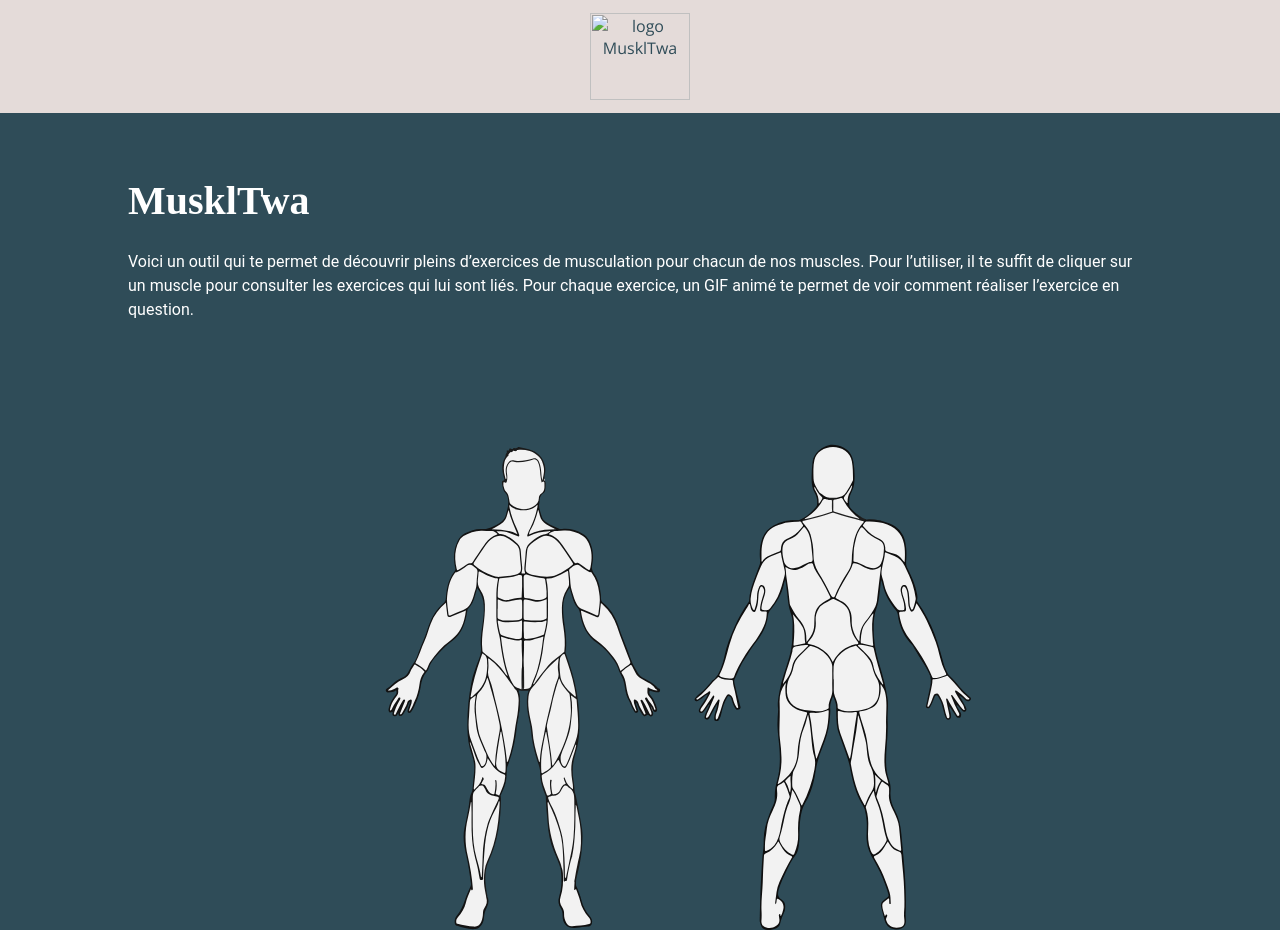
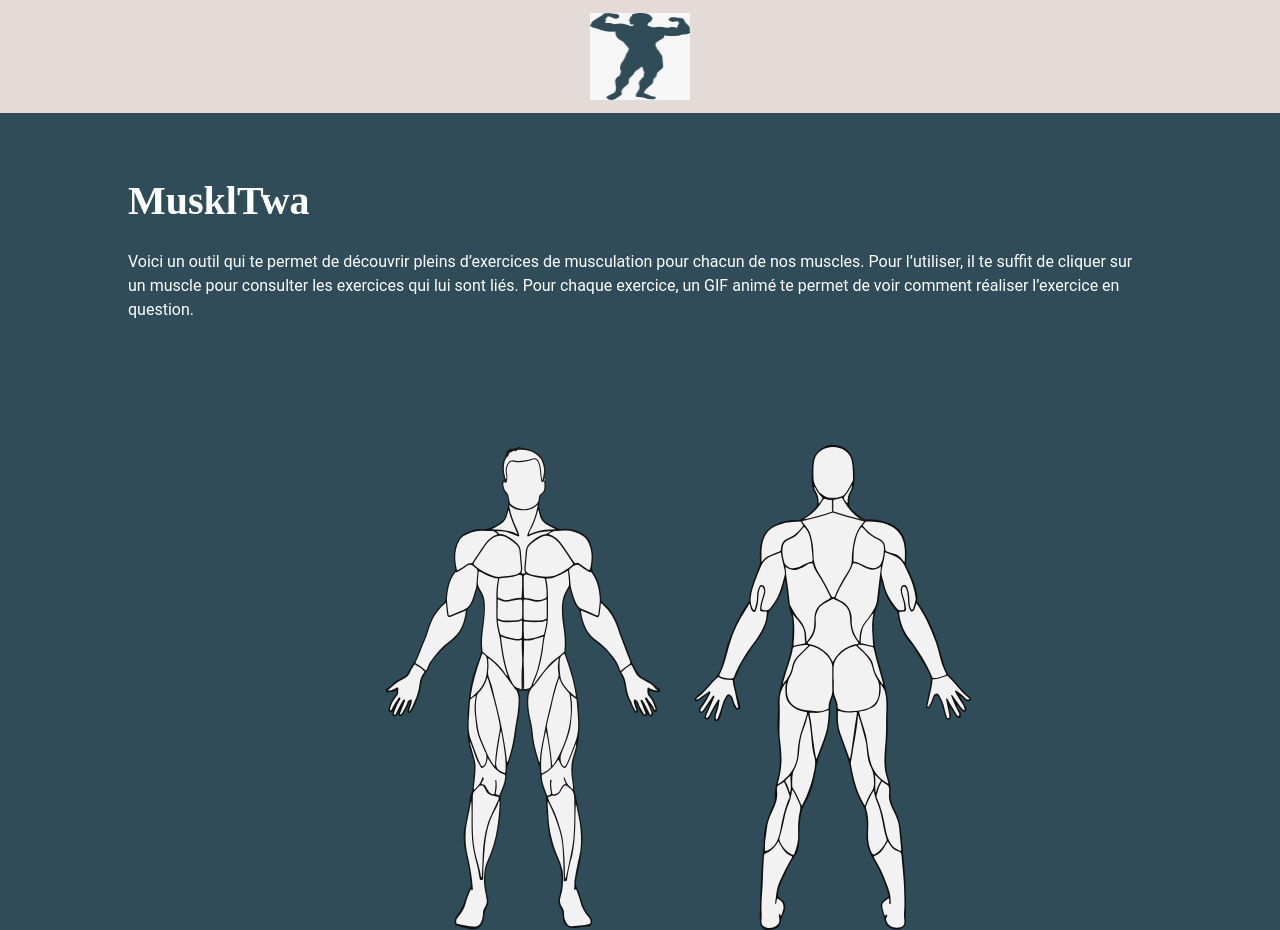
Before and after one commit to thomasbercht99/VisualDon_Projet, a plain HTML site: page Projet_code/index.html in a window 1280 px wide. Drawn offline with nearby package versions, Linux system fonts and the light colour scheme.

Commit message:
ajout du logo

```diff
--- a/Projet_code/index.html
+++ b/Projet_code/index.html
@@ -15,7 +15,7 @@
   <body>
 
     <header class="page-header">
-      <img class="logo" src="logo.svg" alt="logo MusklTwa" height="87px" width="100px" />
+      <img class="logo" src="logo.jpeg" alt="logo MusklTwa" height="87px" width="100px" />
     </header>
     <h1>MusklTwa</h1>
     <p>Voici un outil qui te permet de découvrir pleins d’exercices de musculation pour chacun de nos muscles. Pour
```
Also changed, not shown: Projet_code/logo.jpeg (added).
